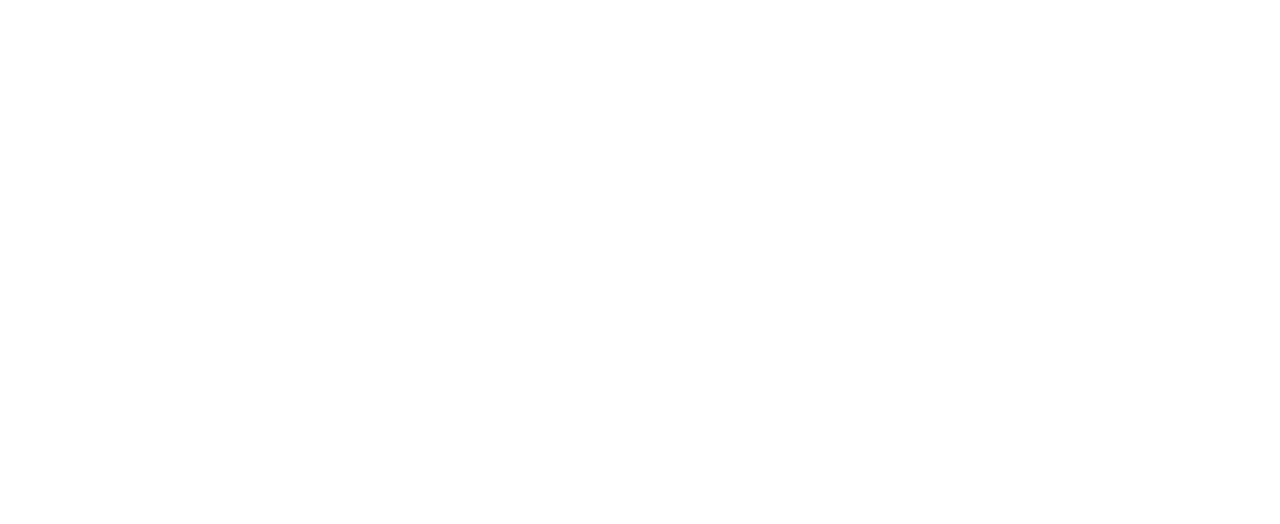
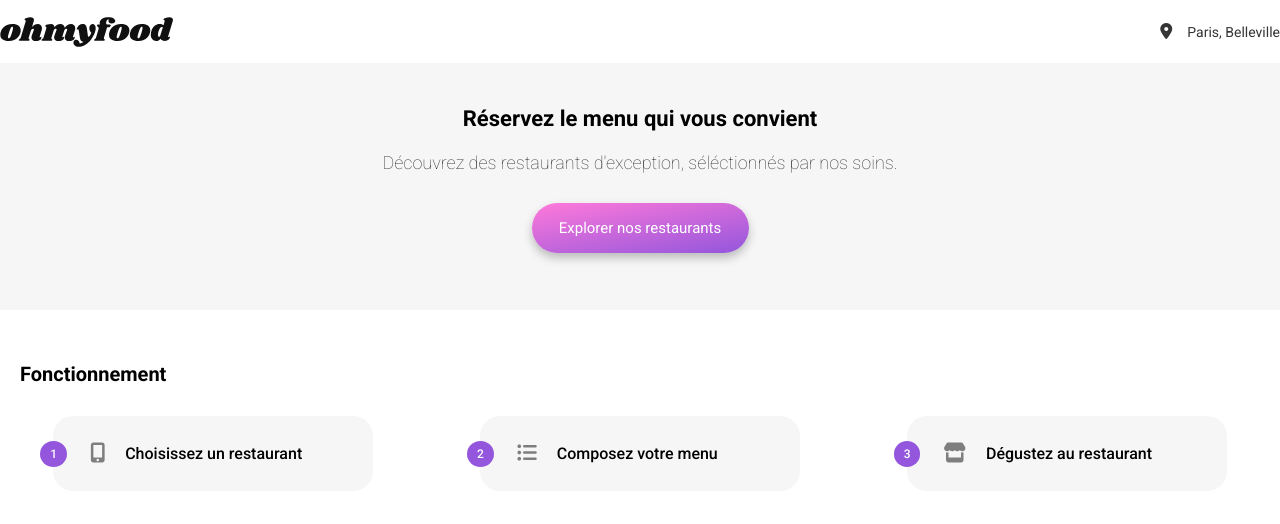
Before and after one commit to sebneedles/dev-p3-ohmyfood, a plain HTML site: page index.html in a window 1280 px wide. Drawn offline with Linux system fonts and the light colour scheme; a web font is replaced by a local one.

Commit message:
add header section, heading section & function section

```diff
--- a/index.html
+++ b/index.html
@@ -14,9 +14,67 @@
 
     <!--styles-->
     <link rel="stylesheet" href="/public/css/style.css">
-    <title>Document</title>
+    <title>Projet 3 | Oh My Food | Sébastien Pansini</title>
 </head>
 <body>
+    <!--HEADER-->
+    <header>
+        <div class="logo-header">
+            <div class="logo-header__img">
+                <img src="/assets/imgs/ohmyfood@2x.svg" alt="logo Oh My Food">
+            </div>
+        </div>
+        <div class="localisation-header">
+            <div class="localisation-header__items">
+                <i class="fa-solid fa-location-dot"></i>
+                <p>Paris, Belleville</p>
+            </div>
+        </div>
+    </header>
 
+    <!--CONTENT-->
+    <main>
+        <section class="heading-section">
+            <h1>Réservez le menu qui vous convient</h1>
+            <p>Découvrez des restaurants d'exception, séléctionnés par nos soins.</p>
+            <div class="call-to-action">
+                <button><span>Explorer nos restaurants</span></button>
+            </div>
+
+        </section>
+
+        <section class="function-section">
+            <h2>Fonctionnement</h2>
+
+            <div class="function-group">
+
+                <div class="function-item">
+                    <div class="chip">1</div>
+                    <div class="function-item__icon">
+                        <i class="fa-solid fa-mobile-screen-button"></i>
+                    </div>
+                    <p class="function-item--text">Choisissez un restaurant</p>
+                </div>
+
+                <div class="function-item">
+                    <div class="chip">2</div>
+                    <div class="function-item__icon">
+                        <i class="fa-solid fa-list-ul"></i>
+                    </div>
+                    <p class="function-item--text">Composez votre menu</p>
+                </div>
+
+                <div class="function-item">
+                    <div class="chip">3</div>
+                    <div class="function-item__icon">
+                        <i class="fa-solid fa-store"></i>
+                    </div>
+                    <p class="function-item--text">Dégustez au restaurant</p>
+                </div>
+            </div>
+
+        </section>
+    </main>
+    <!--FOOTER-->
 </body>
 </html>
--- a/public/css/style.css
+++ b/public/css/style.css
@@ -0,0 +1,212 @@
+/* -------------------------------------------------------------
+GENERAL
+------------------------------------------------------------- */
+body {
+    margin: 0;
+}
+/* -------------------------------------------------------------
+HEADER
+------------------------------------------------------------- */
+header {
+    width: 100%;
+    max-width: 1280px;
+    height: 63px;
+    margin: auto;
+    display: flex;
+    justify-content: space-between;
+    align-items: center;
+}
+
+.logo-header__img {
+    height: 30px;
+}
+
+.logo-header__img img {
+    height: 30px;
+}
+
+.localisation-header__items{
+    display: flex;
+    justify-content: center;
+    align-items: baseline;
+}
+
+.localisation-header__items p {
+    font-size: 14px;
+    color: #353535;
+    font-family: 'Roboto', sans-serif;
+}
+
+.fa-location-dot {
+    color: #353535;
+    font-size: 16px;
+    margin-right: 15px;
+}
+
+/* -------------------------------------------------------------
+HEADING SECTION
+------------------------------------------------------------- */
+.heading-section {
+    background-color: #F6F6F6;
+}
+.heading-section h1 {
+    font-family: 'Roboto', sans-serif;
+    font-size: 22px;
+    font-weight: 700;
+    color: #000;
+    text-align: center;
+    width: 60%;
+    margin: auto;
+    padding-top: 43px;
+}
+
+.heading-section p {
+    font-family: 'Roboto', sans-serif;
+    font-size: 18px;
+    color: #353535;
+    font-weight: 100;
+    width: 100%;
+    text-align: center;
+    margin: auto;
+    padding-top: 21px;
+}
+.call-to-action {
+    padding: 30px 0 57px 0;
+}
+
+button {
+    margin: auto;
+    width: 217px;
+    height: 50px;
+    display: flex;
+    justify-content: center;
+    border-radius: 30px;
+    border: unset;
+    background: linear-gradient(170deg, #FF79DA, #9356DC);
+    cursor: pointer;
+    box-shadow: 0px 5px 10px #bbb;
+}
+
+button span {
+    align-self: center;
+    font-size: 15px;
+    font-family: 'Roboto', sans-serif;
+    color: #fff;
+    font-weight: 400;
+}
+
+/* -------------------------------------------------------------
+FUNCTION SECTION
+------------------------------------------------------------- */
+.function-section {
+    width: 100%;
+    max-width: 1280px;
+    padding-top: 52px;
+    margin: auto;
+}
+
+.function-section h2 {
+    margin: 0 0 0 20px;
+    font-family: 'Roboto', sans-serif;
+    font-size: 20px;
+    font-weight: 700;
+    color: #000;
+}
+
+.function-group {
+    display: flex;
+    justify-content: center;
+    padding: 30px 0;
+}
+
+.function-item {
+    width: 100%;
+    max-width: 320px;
+    height: 75px;
+    background-color: #F6F6F6;
+    border-radius: 20px;
+    margin: auto;
+    display: flex;
+    align-items: center;
+}
+
+.chip {
+    background-color: #9356DC;
+    font-size: 12px;
+    font-family: 'Roboto', 'sans-serif';
+    color: #fff;
+    padding: 6px 10px;
+    border-radius: 50%;
+    position: relative;
+    right: 13px;
+    font-weight: 500;
+}
+
+.function-item__icon {
+    font-size: 20px;
+    color: #7E7E7E;
+    padding: 0 20px 0 10px;
+}
+
+.function-item--text {
+    font-family: 'Roboto', 'sans-serif';
+    font-size: 16px;
+    font-weight: 500;
+    color: #000;
+    align-self: center;
+}
+
+/* -------------------------------------------------------------
+MEDIA QUERIES
+------------------------------------------------------------- */
+@media screen and (max-width: 768px) {
+    /* ---------- HEADER ---------- */
+    header {
+        width: 100%;
+        max-width: 768px;
+        height: unset;
+        margin: auto;
+        display: flex;
+        flex-direction: column;
+    }
+
+    .logo-header {
+        width: 100%;
+        box-shadow: 0px 5px 10px #ccc;
+        z-index: 1;
+    }
+
+    .logo-header__img {
+        display: flex;
+        align-items: center;
+        height: 63px;
+        justify-content: center;
+    }
+
+    .localisation-header {
+        width: 100%;
+        height: 50px;
+        background-color: #EAEAEA;
+        display: flex;
+        justify-content: center;
+        align-items: center;
+    }
+
+    /* ---------- HEADING SECTION ---------- */
+
+    /* ---------- FUNCTION SECTION ---------- */
+    .function-section {
+        width: 100%;
+        max-width: 768px;
+    }
+
+    .function-group {
+        display: flex;
+        flex-direction: column;
+    }
+
+    .function-item {
+        margin-bottom: 30px;
+    }
+
+}
```
